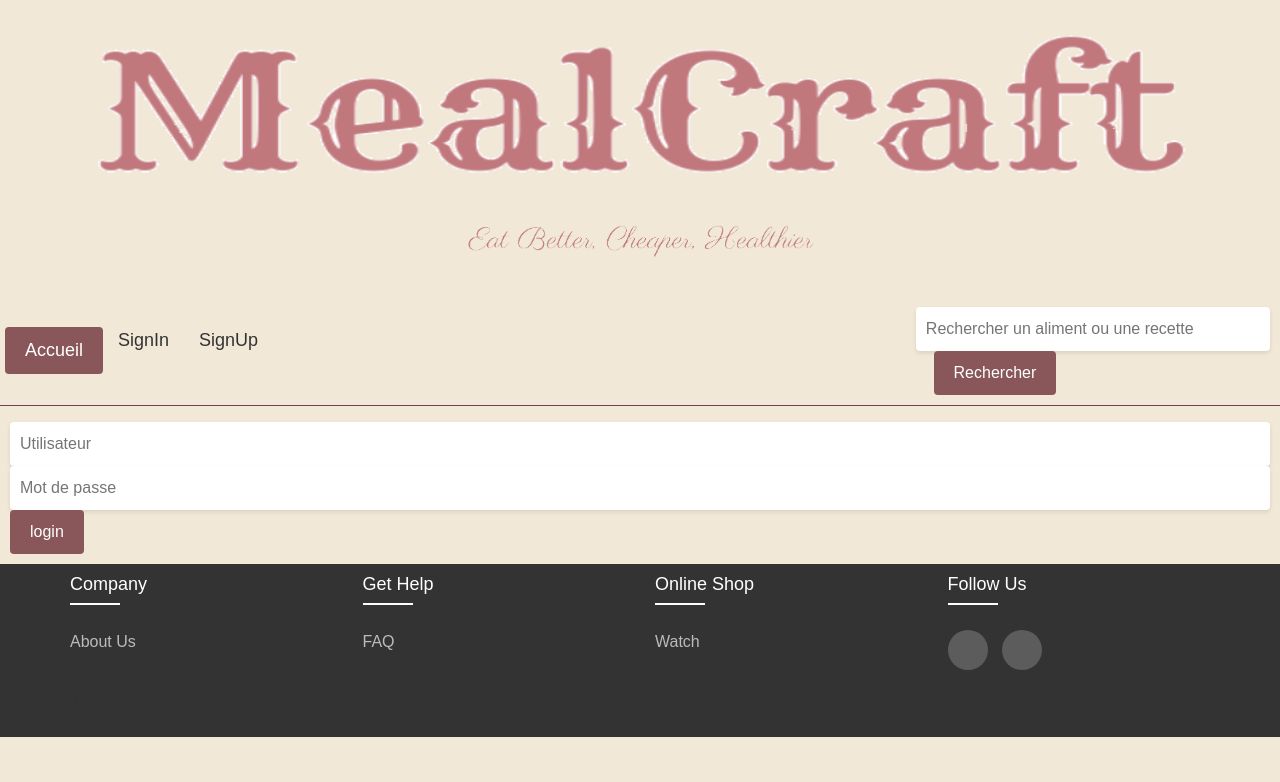
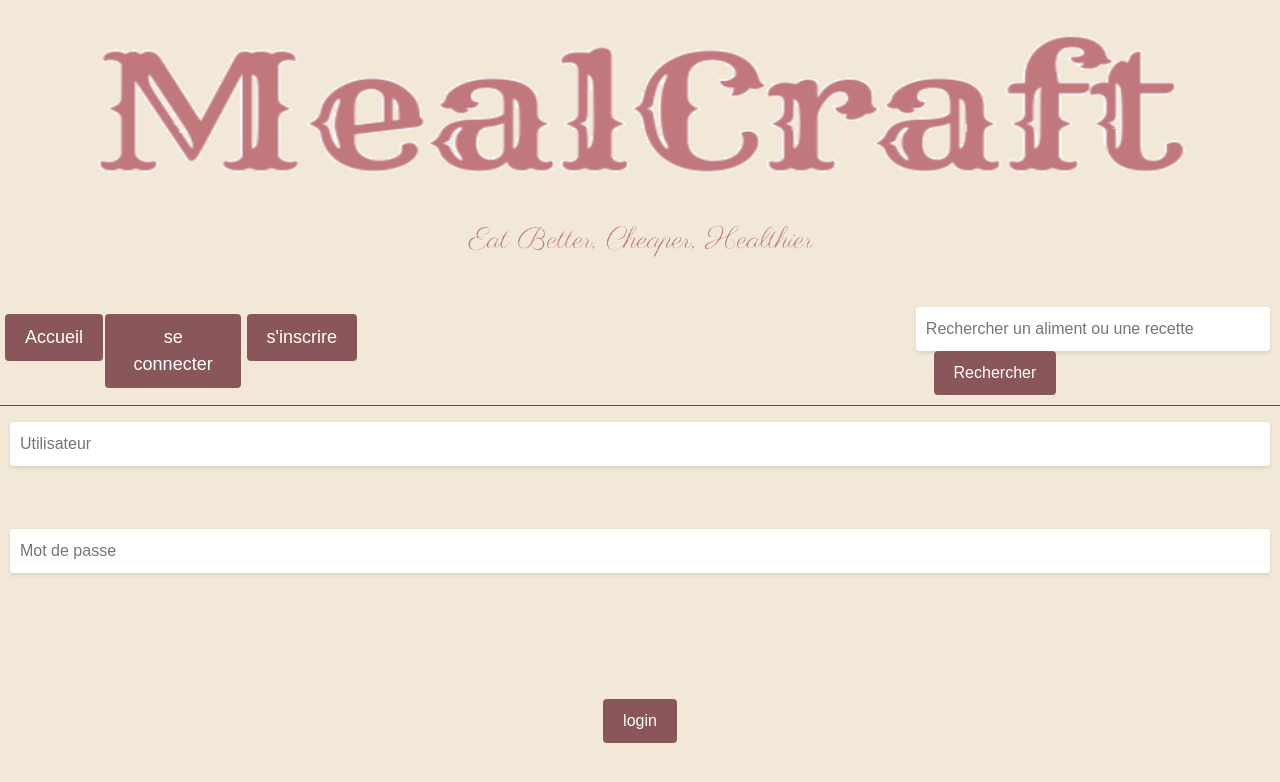
Before and after one commit to Meal-Craft/Meal-Craft.github.io, a Django app: page /login/ in a window 1280 px wide. Shown: the top 782 px of the page. Run offline with Django 4.2, Linux system fonts and the light colour scheme; some libraries are stand-ins or nearby versions.

Commit message:
push ilian

```diff
--- a/src/MealCraft/static/css/common.css
+++ b/src/MealCraft/static/css/common.css
@@ -8,6 +8,7 @@ body {
     padding: 0;
     overflow: auto;
 }
+
 
 
 /* Styles pour le header */
@@ -52,24 +53,6 @@ nav ul {
     font-size: large;
 }
 
-nav ul li {
-    margin-right: 10px;
-    justify-content: space-between;
-}
-
-nav ul li a {
-    text-decoration: none;
-    color: #333333;
-    padding: 5px 10px;
-    border-radius: 4px;
-    transition: background-color 0.3s ease;
-}
-
-nav ul li a:hover {
-    background-color: #895659;
-    color: #ffffff
-}
-
 #navbar {
     justify-content: space-between;
 }
@@ -89,7 +72,8 @@ input[type="password"] {
     box-shadow: 0 2px 4px rgba(0, 0, 0, 0.1);
 }
 
-button[type="submit"] {
+button[type="submit"],
+button {
     background-color: #895659;
     color: #FFFFFF;
     padding: 10px 20px;
@@ -108,6 +92,7 @@ button[type="submit"]:hover {
 
 .footercontent {
     width: 100%;
+    display: none;
 }
 
 svg {
--- /dev/null
+++ b/src/MealCraft/static/css/login.css
@@ -0,0 +1,13 @@
+#login-button {
+    display: flex;
+    justify-content: center;
+    margin-top: 10%;
+}
+
+#user-placeholder {
+    margin-bottom: 5%;
+}
+
+.display-none {
+    display: none;
+}
--- a/src/MealCraft/templates/_base.html
+++ b/src/MealCraft/templates/_base.html
@@ -35,8 +35,8 @@
                 <li><button class="bouton" href="/liste">Liste</button></li>
             {% else %}
                 <ul>
-                    <li><a href="/login">SignIn</a></li>
-                    <li><a href="/register">SignUp</a></li>
+                    <li> <button class="bouton" href="/login">se connecter </button></li>
+                    <li><button class="bouton" href="/register">s'inscrire </button></li>
                 </ul>
             {% endif %}
         </ul>
--- a/src/MealCraft/templates/login.html
+++ b/src/MealCraft/templates/login.html
@@ -1,4 +1,10 @@
 {% extends "_base.html" %}
+
+{% load static %}
+
+{% block head %}
+    <link rel="stylesheet" href="{% static 'css/login.css' %}">
+{% endblock head %}
 
 {% block content %}
     <div class="loginform">
@@ -6,10 +12,13 @@
 
         <form id="signin" method="post"  role="form">
             {% csrf_token %}
-            <input type="text" name="username" placeholder="Utilisateur">
+            <input id="user-placeholder" type="text" name="username" placeholder="Utilisateur">
             <input type="password" name="password" placeholder="Mot de passe">
-            <button type="submit">login</button>
-        </form>
+
+            <div id="login-button">
+                <button type="submit">login</button>
+            </div>
+            </form>
     </div>
 
 {% endblock content %}
```
